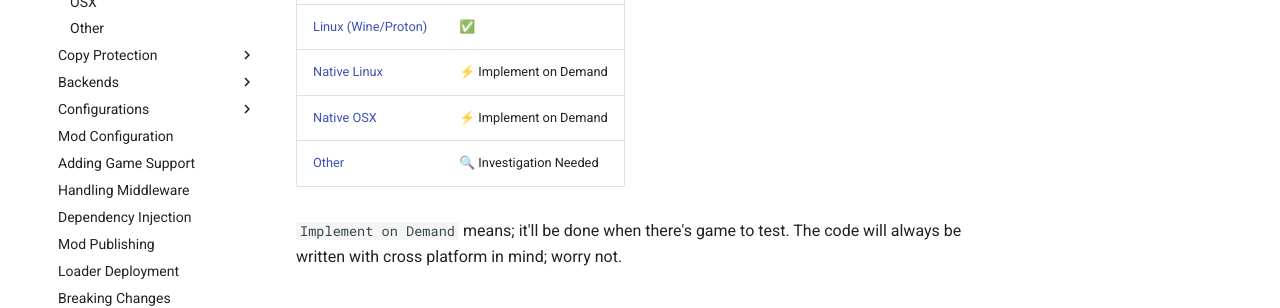
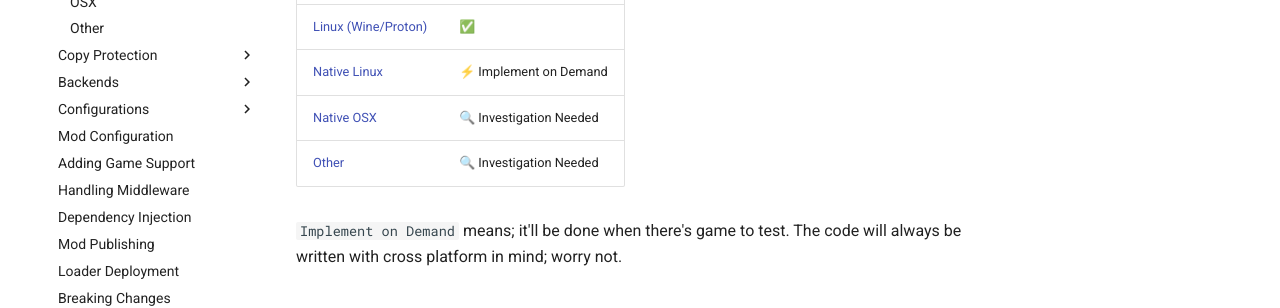
Before and after one commit to Reloaded-Project/Reloaded-III, an MkDocs documentation site: the page built from docs/Loader/Platforms/About.md, in a window 1280 px wide and 900 px high. Shown: the part 325-633 px from the top of the window. Built offline with MkDocs 1.6.1 and Material for MkDocs 9.7.7, drawn with Linux system fonts in a browser that asks for light colours; comment, search, counter and statistics services are not loaded.

Commit message:
Updated: Status of OSX Port

```diff
--- a/docs/Loader/Platforms/About.md
+++ b/docs/Loader/Platforms/About.md
@@ -7,7 +7,7 @@
 | [Windows](./Windows.md)             | ✅                      |
 | [Linux (Wine/Proton)](./Windows.md) | ✅                      |
 | [Native Linux](./Linux.md)          | ⚡ Implement on Demand  |
-| [Native OSX](./OSX.md)              | ⚡ Implement on Demand  |
+| [Native OSX](./OSX.md)              | 🔍 Investigation Needed |
 | [Other](./Other.md)                 | 🔍 Investigation Needed |
 
 `Implement on Demand` means; it'll be done when there's game to test.
```
Also changed, not shown: docs/Loader/Platforms/OSX.md (+2 -0 lines).
